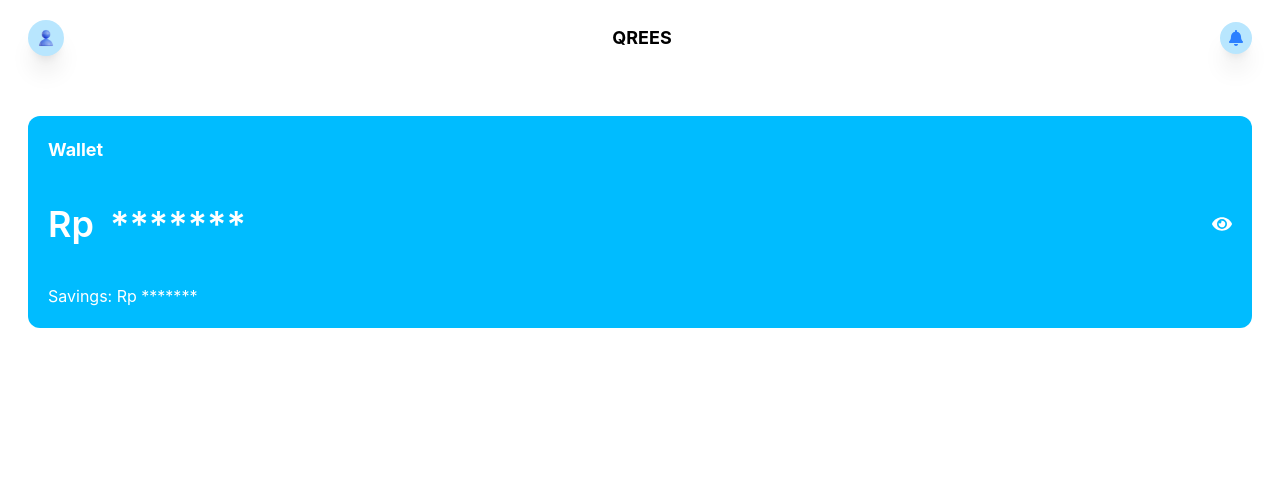
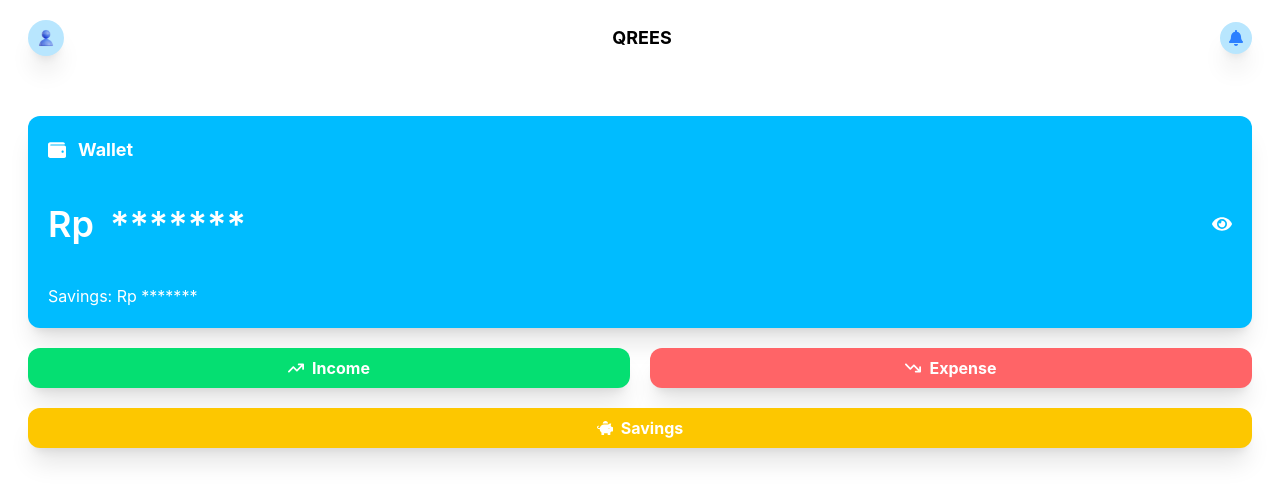
Before and after one commit to MrCel-7/qrees, a React (Vite) app: page / in a window 1280 px wide. Shown: the top 502 px of the page. Built offline with nearby package versions, Linux system fonts and the light colour scheme.

Commit message:
Add buttons

```diff
--- a/src/App.jsx
+++ b/src/App.jsx
@@ -1,5 +1,12 @@
 import { useState } from "react";
-import { FaBell, FaExclamation, FaEye, FaEyeSlash } from "react-icons/fa";
+import {
+  FaBell,
+  FaEye,
+  FaEyeSlash,
+  FaPiggyBank,
+  FaWallet,
+} from "react-icons/fa";
+import { FaArrowTrendDown, FaArrowTrendUp } from "react-icons/fa6";
 
 export default function App() {
   const username = "Marcel Wang";
@@ -34,8 +41,11 @@ export default function App() {
       </div>
 
       {/* Card */}
-      <div className="w-full bg-sky-400 p-5 mt-10 rounded-xl">
-        <h1 className="text-lg text-white text-shadow font-bold">Wallet</h1>
+      <div className="w-full bg-sky-400 p-5 mt-10 rounded-xl shadow-xl">
+        <div className="flex items-center  gap-3 text-lg text-white text-shadow font-bold">
+          <FaWallet />
+          <p>Wallet</p>
+        </div>
         <div className="my-10 flex justify-between">
           <div className="flex gap-4">
             <h1 className="text-white text-4xl font-semibold ">Rp</h1>
@@ -69,6 +79,24 @@ export default function App() {
           </p>
         </div>
       </div>
+
+      {/* Navigation */}
+      <div className="flex flex-col w-full gap-5">
+        <div className="grid grid-cols-2 mt-5 gap-5">
+          <button className="shadow-xl py-2 flex items-center justify-center gap-2 cursor-pointer text-white font-bold bg-green-400 rounded-xl">
+            <FaArrowTrendUp />
+            <p className="text-md">Income</p>
+          </button>
+          <button className="shadow-xl py-2 flex items-center justify-center gap-2 cursor-pointer text-white font-bold bg-red-400 rounded-xl">
+            <FaArrowTrendDown />
+            <p className="text-md">Expense</p>
+          </button>
+        </div>
+        <button className="shadow-xl py-2 flex items-center justify-center gap-2 cursor-pointer text-white font-bold bg-yellow-400 rounded-xl">
+          <FaPiggyBank />
+          <p className="text-md">Savings</p>
+        </button>
+      </div>
     </div>
   );
 }
```
